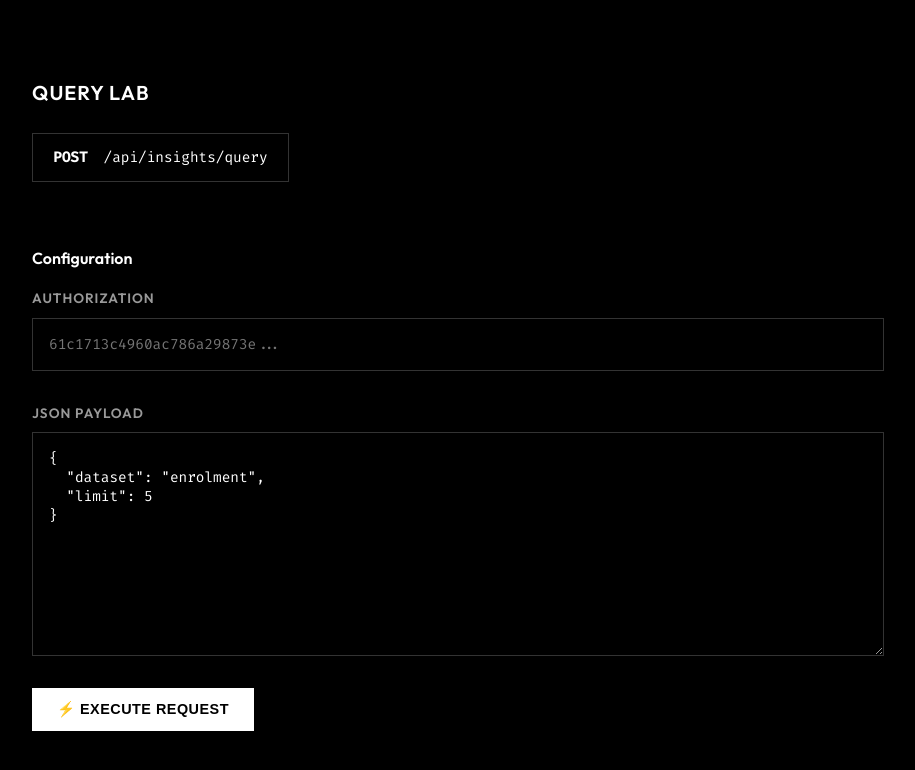
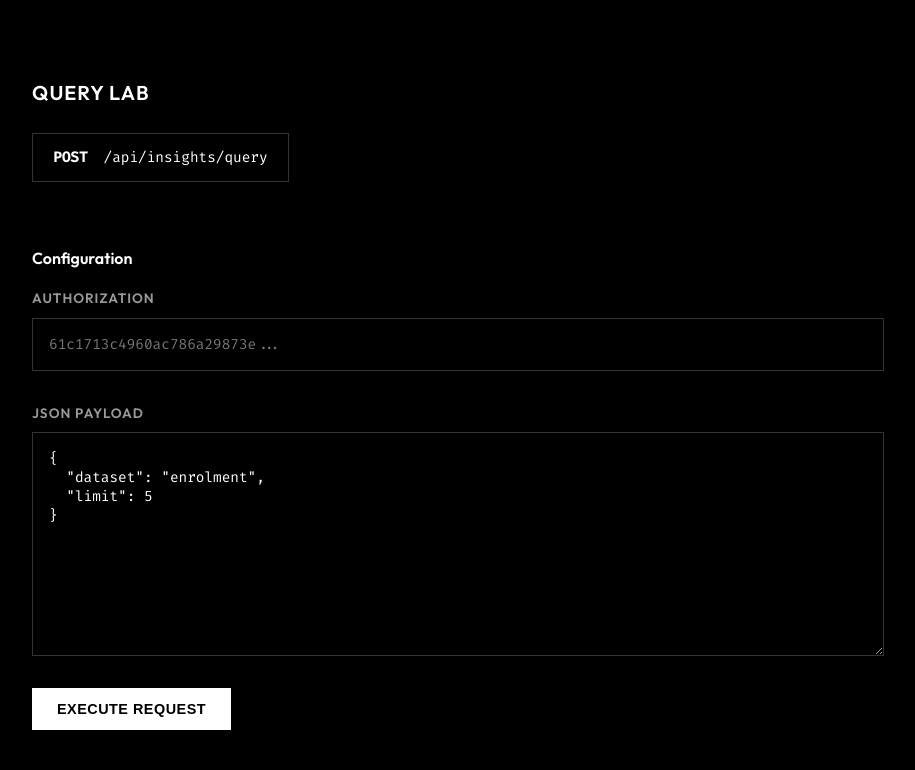
Before and after one commit to sreecharan-desu/uidai-analytics-engine, a website: page public/docs.html in a window 1280 px wide. Shown: the part 360-1130 px from the top of the page, without its empty margins (182-1097 px from the left). Drawn offline with Linux system fonts and the light colour scheme.

Commit message:
UI: Remove all emojis for cleaner professional look

```diff
--- a/public/docs.html
+++ b/public/docs.html
@@ -193,7 +193,7 @@
   "limit": 5
 }</textarea>
 
-        <button class="btn" id="btn-execute">⚡ Execute Request</button>
+        <button class="btn" id="btn-execute">Execute Request</button>
 
         <div id="response-container" class="hidden response-area">
             <h3 style="display: flex; justify-content: space-between; align-items: center;">
```
